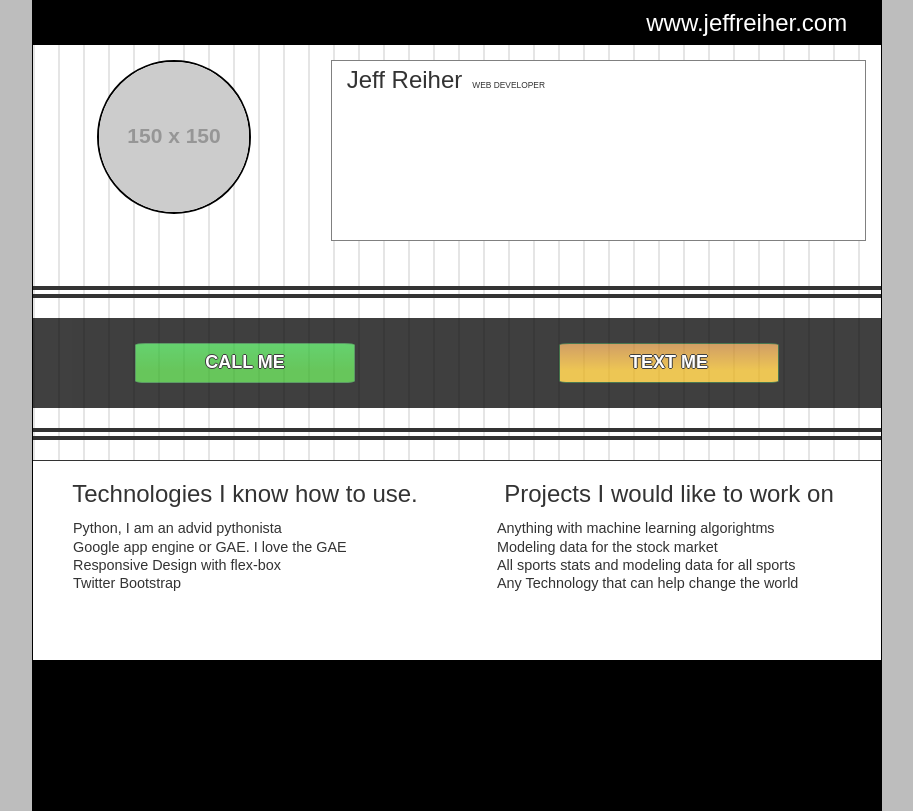
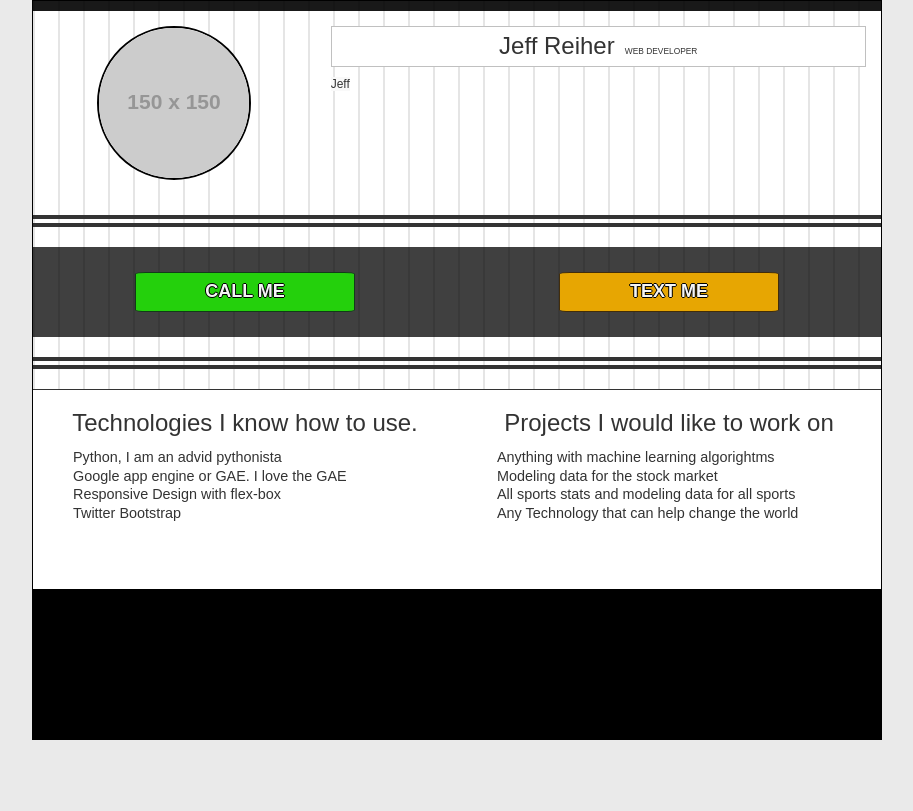
Before and after one commit to jreiher2003/pro_jeffreiher, a Flask app: page / in a window 1280 px wide. Shown: the whole page, without its empty margins (183-1096 px from the left). After the commit the page ends 740 px from the top, so only its background shows below. Run offline with Flask 2, Linux system fonts and the light colour scheme; grey boxes labelled with a size stand in for pictures from a placeholder-image service; some libraries are stand-ins or nearby versions.

Commit message:
refactor css to use rgba(), also add image folder

```diff
--- a/jreiher/static/styles.css
+++ b/jreiher/static/styles.css
@@ -34,42 +34,34 @@ body {
 .header {
 	width: 100%;
 	height: auto;
-	/*background: #B26538;*/
-	background: rgb(0, 0, 0);
+	background-color: rgba(0, 0, 0, .9);
 	padding: 5px;
 }
 .icon {
 	font-size: 18px;
 	color: white;
 }
-.header p {
-	margin-right: 1.2em;
-	margin-top: .4em;
-	font-size: 24px;
-	color: white;
-	float: right;
-/* 	text-shadow: -1px 0 black, 0 1px black, 1px 0 black, 0 -1px black; */
-}
 
 .profile, .name {
 	width: 100%;
 	height: auto;
 	padding: 15px;
-	/*background: #2EB2B2;*/
-   /* background: repeating-linear-gradient(
+	/* background: #2EB2B2; */
+
+	/* background: repeating-linear-gradient(
 	  to right,
 	  #e5e5e5,
 	  #e5e5e5 2px,
 	  #fff 1px,
 	  #fff 25px
-	          );*/
+	          ); */
 }
 .profile img {
 	display: block;
 	margin-left: auto;
 	margin-right: auto;
 	border-radius: 50%;
-	border: 2px solid black;
+	border: 2px solid rgba(0,0,0,1);
 }
 /*.name {
 	border: 1px solid black;
@@ -77,13 +69,16 @@ body {
 }*/
 .name p {
 	background-color: #fff;
-	border: 1px solid grey;
+	border: 1px solid rgba(192,192,192,1);
 	font-size: 24px;
 	line-height: 1.2em;
 	/* margin-bottom: -100px; */
 	text-align: center;
 	padding-top: 5px;
 /* 	 text-shadow: -1px 0 black, 0 1px black, 1px 0 black, 0 -1px black; */
+}
+table.table {
+	display: none;
 }
 span {
 	font-size: .35em;
@@ -96,7 +91,7 @@ hr {
 hr.style-eight {
     padding: 0;
     border: none;
-    border-top: 12px double #333;
+    border-top: 12px double rgba(51,51,51,1);
     color: #333;
     text-align: center;
 }
@@ -107,7 +102,7 @@ hr.style-eight:after {
     top: -.9em;
     font-size: 2em;
     padding: 0.25em 0.25em;
-    background: white;
+    background-color: rgba(245,245,245,1);
 }
 
 .button1, .button2 {
@@ -115,55 +110,60 @@ hr.style-eight:after {
 	/* height: 75px; */
 	padding: 25px;
 	text-align: center;
-	transition: color .5s;
-	background-color: black;
-	opacity: .75;
+	/* transition: color .5s; */
+	background-color: rgba(0,0,0,.75);
+	/*opacity: .75;*/
 /* 	margin-top: 5px; */
 	/* margin-left: 30px; */
 }
 
 .button1 button, .button2 button {
+	background-color: rgba(36,208,12,1);
 	width: 225px;
 	height: 40px;
 	margin: auto;
-	border: 1px solid;
-	background-color: #fff;
-	border-radius: 5%;
+    display: block;
+
+	color: rgba(245,245,245,1);
+    font-weight: bold;
+	font-size: 1.5em;
 	text-decoration: none;
 	text-transform: uppercase;
-	font-size: 1.5em;
-	background-color: #24D00C;
-    background-image: -moz-linear-gradient(center top,#32c33f 0,#2caa37 70%);
 
-	background-image: -webkit-gradient(linear,left top,left bottom,color-stop(0,#32c33f),color-stop(0.7,#35B325));
+	text-shadow: -1px 0 black, 0 1px black, 1px 0 black, 0 -1px black;
+    /*background-image: -moz-linear-gradient(center top,#32c33f 0,#2caa37 70%);*/
 
-	border-color: #267934;
-    color: #fff;
-    display: block;
-    font-weight: bold;
-    text-shadow: -1px 0 black, 0 1px black, 1px 0 black, 0 -1px black;
-    margin: 0 auto;
-	opacity: none;
-	opacity: 1;
+	/* background-image: -webkit-gradient(linear,left top,left bottom,color-stop(0,#32c33f),color-stop(0.7,#35B325)); */
+
+	border: 1px solid;
+	border-color: rgba(18,59,25,1);
+	border-radius: 5%;
+    /*color: #fff;*/
+	/*opacity: none;
+	opacity: 1;*/
 }
 .button2 button {
-	background-color: #D89322;
-    background-image: -moz-linear-gradient(center top,#32c33f 0,#2caa37 70%);
+	background-color: rgba(231,166,2,1);
+    /*background-image: -moz-linear-gradient(center top,#32c33f 0,#2caa37 70%);*/
 
-	background-image: -webkit-gradient(linear,left top,left bottom,color-stop(0,#C37F32),color-stop(0.7,#E8B31B));
+	/*background-image: -webkit-gradient(linear,left top,left bottom,color-stop(0,#C37F32),color-stop(0.7,#E8B31B));*/
 
-	border-color: #0D4C18;
+	border-color: rgba(66,45,10,1);
 
 }
-.button1 button:hover, .button2 button:hover {
-	background-color: green;
+.button1 button:hover {
+	background-color: rgba(36,255,12,1);
+	/*transition: color .5s;*/
 /* 	color:black; */
+}
+.button2 button:hover {
+	background-color: rgba(255,235,2,1);
 }
 
 .info1, .info2 {
 	width: 100%;
 	height: 200px;
-	background-color: white;
+	background-color: rgba(255,255,255,1);
 	border-top: 1px solid;
 }
 
@@ -183,8 +183,7 @@ hr.style-eight:after {
 .footer {
 	width: 100%;
 	height: 150px;
-	/*background: #8E0DFF;*/
-	background: rgb(0, 0, 0);
+	background-color: rgba(0,0,0,1);
 }
 
 
@@ -200,15 +199,18 @@ hr.style-eight:after {
 		/*order: 1;*/
 	}
 	.name p {
-	height: auto;
+	/*height: auto;
 	font-size: 24px;
-	line-height: 1.2em;
+	line-height: 1.2em;*/
 	/* margin-bottom: -100px; */
-	text-align: left;
+	/*text-align: left;*/
 	/* padding-top: 140px; */
-	padding-bottom: 140px;
-	padding-left: 15px;
+	/*padding-bottom: 140px;
+	padding-left: 15px;*/
 }
+	table.table {
+
+	}
 	.button1 {
 		width: 50%;
 	}
@@ -241,7 +243,8 @@ hr.style-eight:after {
 	  #fff 1px,
 	  #fff 25px
 	          );*/
-		background: #bdbdbd;
+
+	background-color: rgba(204,204,204,.4);
     }
 	.container {
 		width: 850px;
--- a/jreiher/templates/index.html
+++ b/jreiher/templates/index.html
@@ -11,79 +11,25 @@
 </head>
 
 <body>
-	<!--
-	<header class="header">
 
-		<div class="dropdown">
-			<button class="btn btn-default dropdown-toggle bars" type="button" id="dropdownMenu1" data-toggle="dropdown" aria-haspopup="true" aria-expanded="true"> -->
-				<!-- Dropdown -->
-				<!-- <span class="glyphicon glyphicon-menu-hamburger"></span> -->
-				<!-- <span class='icon'><i class="fa fa-bars fa-2x"></i></span> -->
-				<!-- <span class="caret"></span> -->
-			<!-- </button> -->
-
-		<!-- <img src="https://placehold.it/150x50"/>
-
-			<ul class="dropdown-menu" aria-labelledby="dropdownMenu1">
-				<li><a href="#"><i class="fa fa-cog fa-lg social"></i>&nbsp;&nbsp; settings</a></li>
-				<li><a href="#"><i class="fa fa-comments-o fa-lg social"></i>&nbsp;&nbsp; Blog</a></li>
-				<li><a href="#"><i class="fa fa-file-code-o fa-lg social"></i>&nbsp;&nbsp; Projects</a></li>
-				<li role="separator" class="divider"></li>
-				<li><a href="#"><i class="fa fa-github fa-lg social"></i>&nbsp; |&nbsp;  Github</a></li>
-				<li><a href="#"><i class="fa fa-twitter fa-lg social"></i>&nbsp; | &nbsp;Twitter</a></li>
-				<li><a href="#"><i class="fa fa-facebook fa-lg social"></i>&nbsp;&nbsp; | &nbsp; Facebook</a></li>
-			</ul>
-
-		</div>
-
-	</header> -->
-
-	<!-- <section>
-
-		<div class="profile">
-			<img src="https://placehold.it/150x150"/>
-		</div>
-
-		<div class="name">
-			<h3>Jeff Reiher <span>fullstack webdeveloper</span></h3>
-		</div>
-
-		<div class="contact">
-			<button>Call Me</button>
-			<button>Text Me</button>
-		</div>
-	</section>
-
-	<section>
-		<article class="tech">
-			<h3>Technologies I know how to use.</h3>
-			<ul>
-				<li>Python, I am an advid pythonista</li>
-				<li>Google app engine or GAE.  I love the GAE</li>
-				<li>Responsive Design with flex-box</li>
-				<li>Twitter Bootstrap</li>
-			</ul>
-		</article>
-		<article class="proj">
-			<h3>Projects I would like to work on</h3>
-			<ul>
-				<li>Anything with machine learning algorightms</li>
-				<li>Modeling data for the stock market</li>
-				<li>All sports stats and modeling data for all sports</li>
-				<li>Any Technology that can help change the world</li>
-			</ul>
-		</article>
-	</section>
-	<footer>This is footer</footer> -->
 	<div class="container">
 
 		<div class="header">
-			<p>www.jeffreiher.com</p>
 			<span class='icon'><i class="fa fa-bars fa-2x"></i></span>
 		</div>
 
 		<div class="profile"><img src="https://placehold.it/150x150"/></div>
-		<div class="name"><p>Jeff Reiher<span>Web Developer</span></p></div>
+		<div class="name">
+			<p>Jeff Reiher<span>Web Developer</span></p>
+		<table class="table-striped">
+			<tbody>
+				<tr>
+					<td>Jeff</td>
+					<!-- <td>Reiher</td> -->
+				</tr>
+			</tbody>
+		</table>
+		</div>
 		<hr class="style-eight">
 		<div class="button1"><button class="btn btn-success">Call Me</button></div>
 		<div class="button2"><button class="btn btn-warning">Text me</button></div>
```
Also changed, not shown: jreiher/static/images/jeffreihercom.png (added), jreiher/static/images/jwblack21.png (added), jreiher/static/images/jwblack212.png (added).
